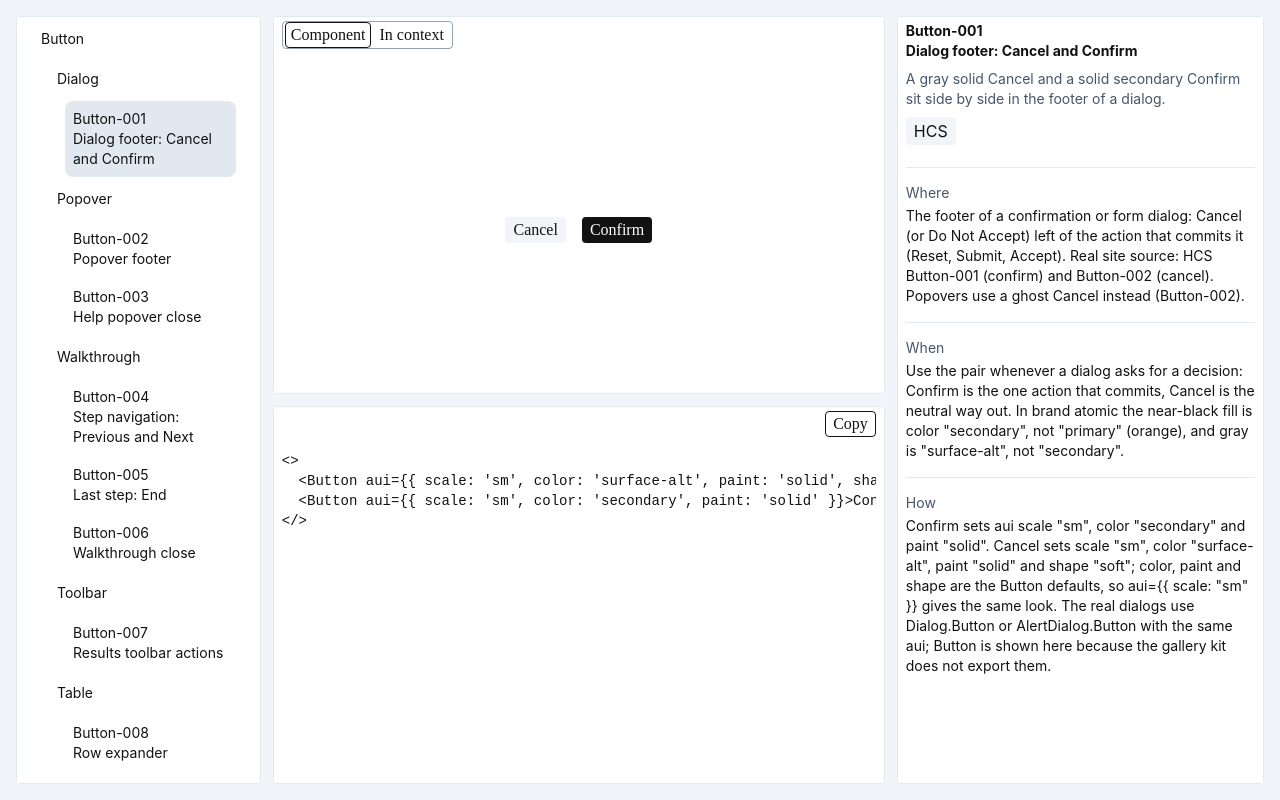
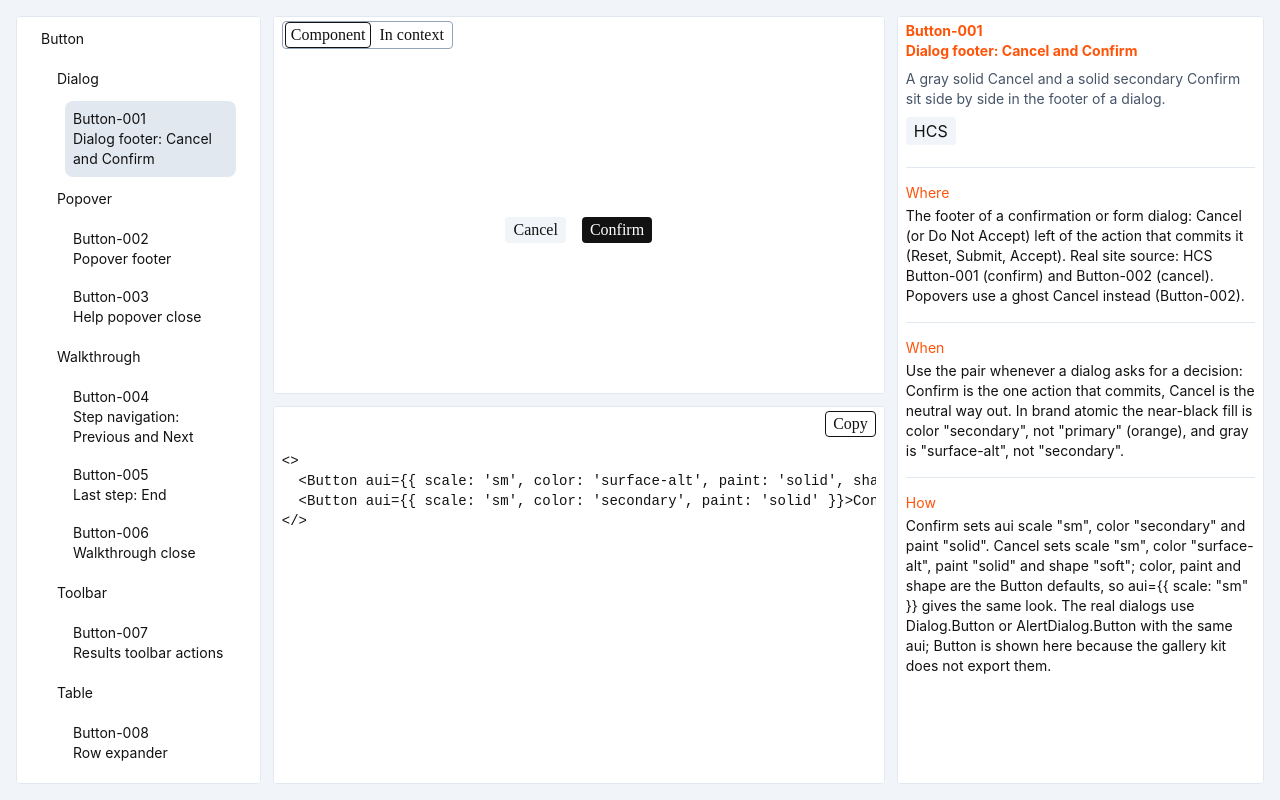
Before and after one commit to amelie-pierce/atomicaui-usecase, a React (Vite) app: page / in a window 1280 px wide. Built offline with nearby package versions, Linux system fonts and the light colour scheme; some icons are missing.

Commit message:
Color the doc pane id, name and section headings with the primary token

```diff
--- a/src/usecase-gallery/ui/docs-pane.tsx
+++ b/src/usecase-gallery/ui/docs-pane.tsx
@@ -14,8 +14,8 @@ export function DocsPane({ usecase }: { usecase: Usecase }) {
     <PaneCard label="Documentation" className="ug-docs">
       <header className="ug-docs__head">
         <h2 className="ug-docs__title">
-          <Type role="p3" as="span" weight="bold">{usecase.id}</Type>
-          <Type role="p3" as="span" weight="bold">{usecase.title}</Type>
+          <Type role="p3" as="span" weight="bold" color="primary">{usecase.id}</Type>
+          <Type role="p3" as="span" weight="bold" color="primary">{usecase.title}</Type>
         </h2>
         <Type role="p3" as="p" color="muted">{usecase.summary}</Type>
         <div className="ug-docs__apps">
@@ -44,7 +44,7 @@ export function DocsPane({ usecase }: { usecase: Usecase }) {
       <dl className="ug-docs__sections">
         {SECTIONS.map(([label, key]) => (
           <div key={key} className="ug-docs__section">
-            <Type as="dt" role="l4" color="muted">{label}</Type>
+            <Type as="dt" role="l4" color="primary">{label}</Type>
             <Type as="dd" role="p3">{usecase[key]}</Type>
           </div>
         ))}
```
